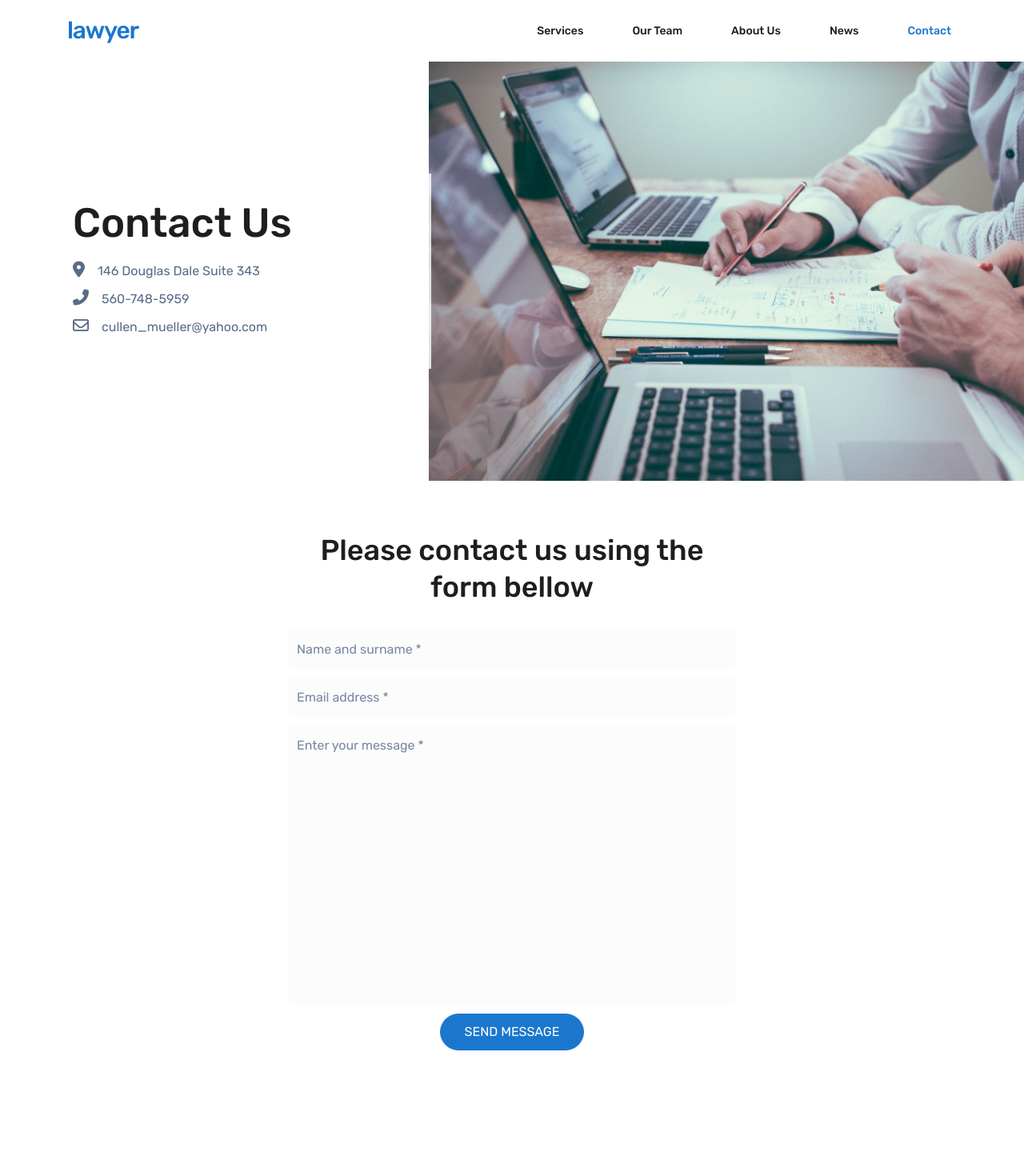
After one commit to UrosNerandzic/Lawyer, a PHP site: page /contact.html in a window 1280 px wide. The commit adds this page. Shown: the top 1450 px of the page at 80% size. Run offline with PHP 8.4, Linux system fonts and the light colour scheme; some libraries are stand-ins or nearby versions.

Commit message:
Contact page done

```diff
--- /dev/null
+++ b/public_html/contact.html
@@ -0,0 +1,168 @@
+<!DOCTYPE html>
+<!--
+Click nbfs://nbhost/SystemFileSystem/Templates/Licenses/license-default.txt to change this license
+Click nbfs://nbhost/SystemFileSystem/Templates/Other/html.html to edit this template
+-->
+<html>
+    <head>
+        <title>lawyer</title>
+        <meta charset="UTF-8">
+        <meta name="viewport" content="width=device-width, initial-scale=1.0">
+        <meta name="author" content="Uros Nerandzic">
+        <meta name="discription" content="Lawyer is a specialized commercial law firm based in Belgrade, Serbia, firmly committed to providing advice at the highest level and achieving lasting results for our clients.">
+        <meta name="keywords" content="Lawyer, law, Belgrade, company, clients">
+
+
+
+        <!--IOS compatibility-->
+
+        <meta name="apple-mobile-web-app-capable" content="yes">
+        <meta name="apple-mobile-web-app-title" content="lawyer">
+        <link rel="apple-touch-icon" href="apple-icon-144x144.png">
+
+        <!--Android compatibility-->
+
+        <meta name="mobile-web-app-capable" content="yes">
+        <meta name="application-name" content="lawyer">
+        <link rel="icon" type="image/png" href="android-icon-192x192.png">
+
+
+        <!--CSS FILES-->
+        <link href="css/owl.carousel.css" rel="stylesheet" type="text/css"/>
+        <link href="css/owl.theme.default.css" rel="stylesheet" type="text/css"/>
+        <link href="css/theme.css" rel="stylesheet" type="text/css"/>
+
+    </head>
+    <body>
+
+
+        <header class="fixed-top bg-white py-2 py-xl-4">
+            <div class="container">
+                <nav class="navbar navbar-expand-md navbar-light">
+                    <a class="navbar-brand" href="index.html">
+                        <img src="img/logo.png" alt=""/>
+                    </a>
+                    <button class="navbar-toggler border-0" type="button" data-toggle="collapse" data-target="#main-menu" aria-controls="main-menu" aria-expanded="false" aria-label="Toggle navigation">
+                        <span></span>
+                        <span></span>
+                        <span></span>
+                    </button>
+
+                    <div class="collapse navbar-collapse" id="main-menu">
+                        <ul class="navbar-nav ml-auto">
+                            <li class="nav-item">
+                                <a class="nav-link" href="services.html">Services <span class="sr-only">(current)</span></a>
+                            </li>
+                            <li class="nav-item">
+                                <a class="nav-link" href="team.html">Our Team</a>
+                            </li>
+                            <li class="nav-item">
+                                <a class="nav-link" href="about.html">About Us</a>
+                            </li>
+                            <li class="nav-item">
+                                <a class="nav-link" href="news.html">News</a>
+                            </li>
+                            <li class="nav-item">
+                                <a class="nav-link active" href="contact.html">Contact</a>
+                            </li>
+
+                        </ul>
+                    </div>
+                </nav>
+            </div> <!-- container-end -->
+        </header> <!-- header-end -->
+
+
+        <main>
+
+            <section class="lead-page-section contact-lead-section" style="background-image: url(img/lead-section/contact.png)">
+
+                <div class="container">
+                    <div class="row">
+                        <div class="col-12 col-sm-9 col-md-8 col-lg-6 col-xl-5">
+                            <article class="lead-section-content p-4 px-4 py-5 animation" data-animation="slide-right">
+                                <h1 class="lead-section-title mb-4">Contact Us</h1>
+                                <p class="info-address animation" data-animation="slide-top" data-delay="0s">
+                                    <span class="fas fa-map-marker-alt"></span>
+                                    146 Douglas Dale Suite 343
+                                </p>
+
+                                <p class="info-phone animation" data-animation="slide-top" data-delay="0.2s">
+                                    <span class="fas fa-phone-alt"></span>
+                                    <a href="tel:560-748-5959">560-748-5959</a>
+                                </p>
+
+                                <p class="info-email animation" data-animation="slide-top" data-delay="0.4s">
+                                    <span class="far fa-envelope"></span>
+                                    <a href="mailto:cullen_mueller@yahoo.com">cullen_mueller@yahoo.com</a>
+                                </p>
+
+                            </article>
+                        </div>
+                    </div>
+                </div>
+            </section>
+
+            <section class="contact-section">
+                <div class="container">
+                    <div class="row justify-content-center">
+                        <div class="col-12 col-md-10 col-lg-6">
+                            <h2 class="text-center mb-5">Please contact us using the form bellow</h2>
+                            <form class="contact-form" action="" method="get">
+                                <div class="form-group">
+                                    <input type="text" name="name" value="" class="form-control" placeholder="Name and surname *">
+                                    <div class="error-msg"></div>
+                                </div> <!-- form-group-end -->
+
+                                <div class="form-group">
+                                    <input type="email" name="email" value="" class="form-control" placeholder="Email address *">
+                                    <div class="error-msg"></div>
+                                </div> <!-- form-group-end -->
+
+                                <div class="form-group">
+                                    <textarea name="message" placeholder="Enter your message *" class="form-control" rows="7"></textarea>
+                                    <div class="error-msg"></div>
+                                </div> <!-- form-group-end -->
+                                <div class="form-group text-center">
+                                    <button type="submit" name="send" value="true" class="btn btn-primary px-5 py-3 rounded-pill text-uppercase">send message</button>
+                                </div>
+                            </form> <!-- form-end -->
+                        </div><!-- col-end -->
+                    </div> <!-- row-end -->
+                </div> <!-- container-end -->
+            </section> <!-- .contant-section-end -->
+
+            <section class="contact-map">
+                <div class="embed-responsive embed-responsive-21by9">
+                    <iframe class="embed-responsive-item" src="https://www.google.com/maps/embed?pb=!1m14!1m12!1m3!1d38085.93700683215!2d20.46299470473304!3d44.80619526439074!2m3!1f0!2f0!3f0!3m2!1i1024!2i768!4f13.1!5e0!3m2!1ssr!2srs!4v1685473333617!5m2!1ssr!2srs" width="600" height="450" style="border:0;" allowfullscreen="" loading="lazy" referrerpolicy="no-referrer-when-downgrade"></iframe>
+                </div>
+            </section>
+
+
+        </main> <!-- main-end -->
+
+        <footer class="bg-white">
+
+            <div class="container text-center d-sm-flex justify-content-sm-between align-items-sm-center">
+
+
+                <nav class="social mb-4 mb-sm-0 order-sm-last">
+                    <a href="https://facebook.com" class="fab fa-facebook-f"></a>
+                    <a href="https://twitter.com" class="fab fa-twitter"></a>
+                    <a href="https://instagram.com" class="fab fa-instagram"></a>
+                </nav>
+                <p class="copyright mb-0">Copyright &copy; 2019 <a href="index.html">Lawyer</a></p>
+            </div> <!-- container-end -->
+
+        </footer> <!-- footer-end -->
+
+        <script src="js/jquery.min.js" type="text/javascript"></script>
+        <script src="js/bootstrap.bundle.min.js" type="text/javascript"></script>
+        <!--font awsome  icons-->
+        <script src="https://kit.fontawesome.com/dae65cf368.js" crossorigin="anonymous"></script>
+        <!-- javascript -->
+        <script src="js/owl.carousel.min.js" type="text/javascript"></script>
+        <script src="js/jquery.validate.min.js" type="text/javascript"></script>
+        <script src="js/main.js" type="text/javascript"></script>
+    </body>
+</html>
--- a/public_html/js/main.js
+++ b/public_html/js/main.js
@@ -41,4 +41,49 @@ $(document).ready(function(){
         });
     }
 
+    //form validator
+    if ($('.contact-form').length > 0) {
+        $('.contact-form').validate({
+
+            highlight: function (element) {
+                $(element).addClass('is-invalid').removeClass('is-valid');
+            },
+            unhighlight: function (element) {
+                $(element).addClass('is-valid').removeClass('is-invalid');
+            },
+            rules: {
+                name: {
+                    required: true
+                },
+                email: {
+                    required: true,
+                    email: true
+                },
+                message: {
+                    required: true
+                }
+            },
+            messages: {
+                name: {
+                    required: 'The Name* field is required'
+                },
+                email:{
+                    required: 'The Email* field is required',
+                    email:'Please provide a valid email address'
+                },
+                 message: {
+                    required: 'The Name* field is required'
+                }
+            },
+
+            errorElement: 'p',
+            errorPlacement: function (error, element) {
+                error.appendTo(element.closest(".form-group").find(".error-msg"));
+            }
+
+
+
+        });
+    }
+
 });
--- /dev/null
+++ b/public_html/scss/theme-partials/_contact.scss
@@ -0,0 +1,42 @@
+
+
+.contact-lead-section{
+    p, a{
+        color: $info-text;
+        font-weight: $font-weight-normal;
+        line-height: 2.5rem;
+        span{
+            margin-right: 12px;
+            font-size: 2rem;
+        }
+    }
+}
+
+.contact-section{
+    padding: 64px 0;
+    h2{
+        line-height: 4.6rem !important;
+    }
+    .form-control{
+        background-color: rgba(#586C88, 0.02);
+        border: none;
+        height: 50px !important;
+        line-height: 50px;
+        padding: 0 10px;
+    }
+    textarea.form-control{
+        height: 350px !important;
+        resize: none;
+    }
+    .error-msg *{
+        color:$danger;
+        font-size: 1.3rem;
+    }
+}
+
+@media(min-width:992px){
+    .contact-section{
+        padding: 64px 0 128px ;
+    }
+
+}
--- a/public_html/scss/theme-partials/_override-bootstrap.scss
+++ b/public_html/scss/theme-partials/_override-bootstrap.scss
@@ -48,3 +48,5 @@ $container-max-widths: (
   lg: 960px,
   xl: 1140px
 );
+
+$input-placeholder-color: rgba(#586C88, 0.8);
--- a/public_html/scss/theme.scss
+++ b/public_html/scss/theme.scss
@@ -13,3 +13,4 @@
 @import "theme-partials/_team-single.scss";
 @import "theme-partials/_news.scss";
 @import "theme-partials/_news-single.scss";
+@import "theme-partials/_contact.scss";
```
Also changed, not shown: public_html/css/theme.css, public_html/img/lead-section/contact.png (added), public_html/js/jquery.validate.min.js (added), 1 other file.
